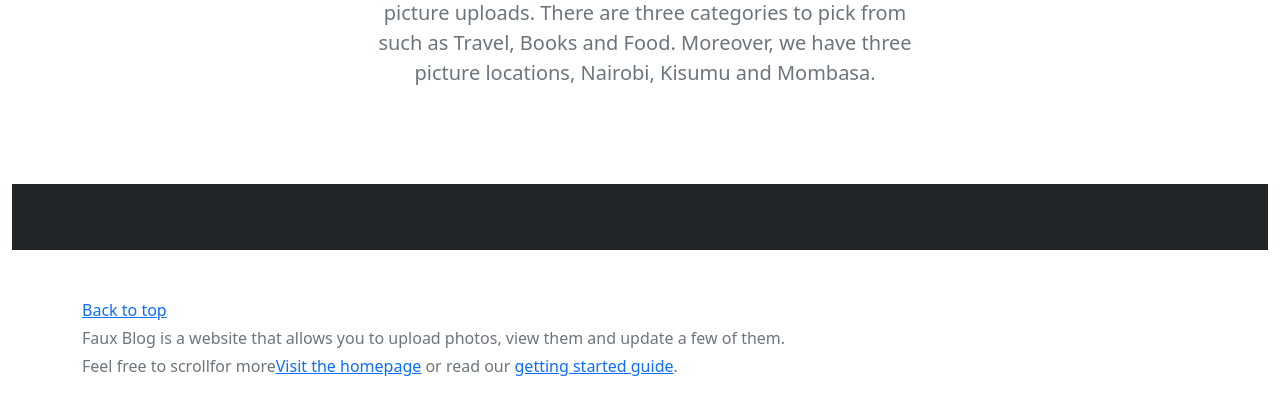
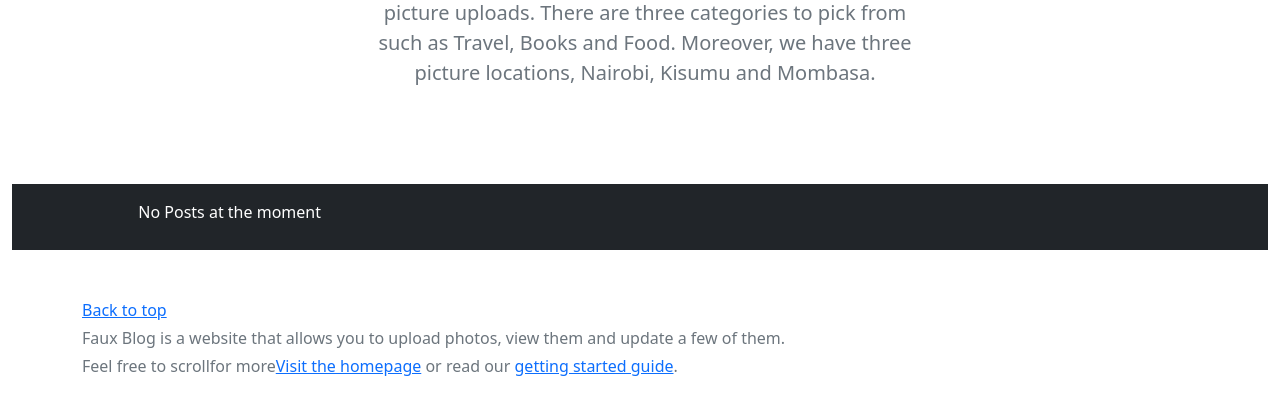
Before and after one commit to nickobrad/faux, a Django app: page /blog in a window 1280 px wide. Shown: the part 270-685 px from the top of the page. Run offline with Django 3.2, Linux system fonts and the light colour scheme; a user stored in the database is signed in; data that the repository does not hold is empty; some libraries are stand-ins or nearby versions.

Commit message:
Depployment

```diff
--- a/fauxblog/templates/home.html
+++ b/fauxblog/templates/home.html
@@ -72,7 +72,7 @@
           </div>
         {% endfor %}
       {% else %}
-        <p>
+        <p style="color: white; text-align: center;">
           No Posts at the moment
         </p>
       {% endif %}
```
